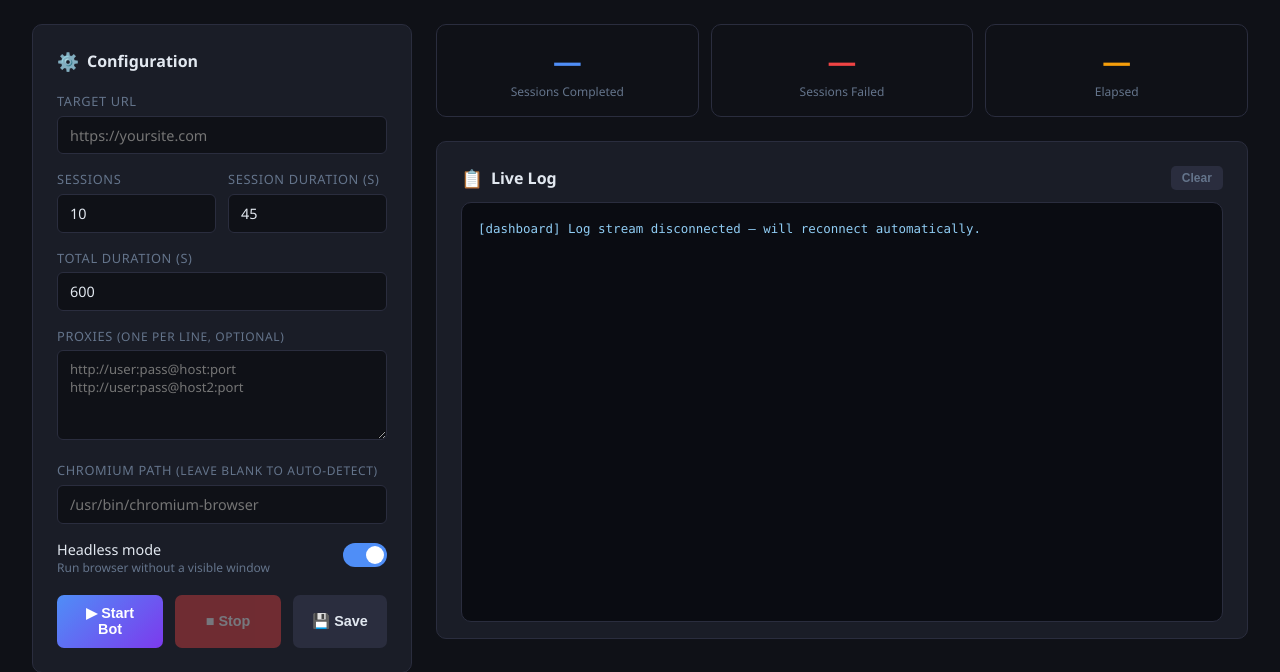
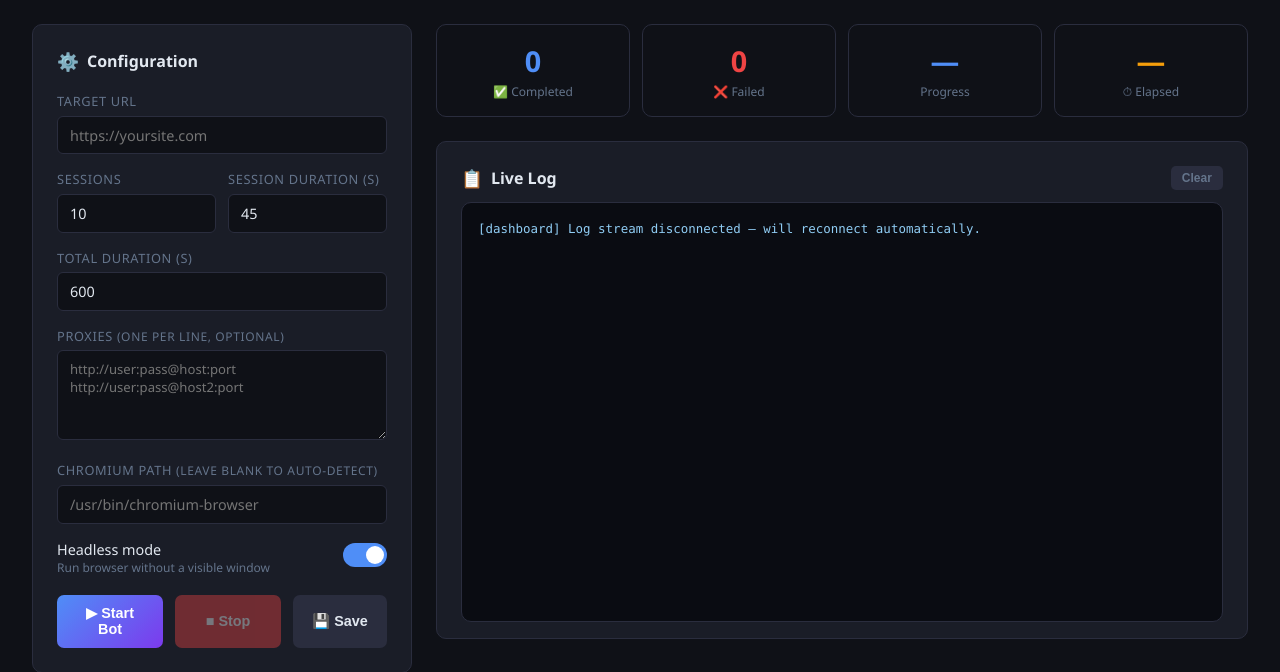
Before and after one commit to Lugayavu/web-traffic-bot, a Flask app: page / in a window 1280 px wide. Shown: the part 83-755 px from the top of the page. Run offline with Flask 3, Linux system fonts and the light colour scheme; data that the repository does not hold is empty.

Commit message:
feat: real-time session counters in dashboard
Previously the Completed/Failed counters only updated when the final
summary log line appeared (end of run). Now they update every 3 seconds
via a new /api/stats endpoint.

bot/dashboard/app.py
- Add _bot_instance global to hold a reference to the running TrafficBot
- Set _bot_instance in the _run() closure; clear it in finally block
- Add GET /api/stats endpoint that reads sessions_completed,
  sessions_failed, and sessions_count directly from the live bot instance

bot/dashboard/templates/index.html
- Add 4th stat card: 'Progress' showing 'done / total' (e.g. '3 / 10')
- Update stats grid to 4 columns
- Add pollStats() function that calls /api/stats every 3 seconds
- Combine pollStatus + pollStats into a single setInterval call
- Reset stat-progress to '0 / ?' in startElapsedTimer()
- Remove log-line parsing for stats (replaced by API polling)

```diff
--- a/bot/dashboard/app.py
+++ b/bot/dashboard/app.py
@@ -26,6 +26,7 @@ app = Flask(__name__, template_folder="templates", static_folder="static")
 # ---------------------------------------------------------------------------
 
 _bot_thread: Optional[threading.Thread] = None
+_bot_instance = None   # live TrafficBot reference for real-time stats
 _bot_lock = threading.Lock()
 _log_queue: queue.Queue = queue.Queue(maxsize=500)
 
@@ -120,6 +121,18 @@ def bot_status():
     return jsonify({"running": running})
 
 
+@app.route("/api/stats", methods=["GET"])
+def bot_stats():
+    """Return live session counters from the running bot."""
+    if _bot_instance is not None:
+        return jsonify({
+            "completed": _bot_instance.sessions_completed,
+            "failed":    _bot_instance.sessions_failed,
+            "total":     _bot_instance.config.sessions_count,
+        })
+    return jsonify({"completed": 0, "failed": 0, "total": 0})
+
+
 @app.route("/api/start", methods=["POST"])
 def start_bot():
     global _bot_thread
@@ -142,11 +155,15 @@ def start_bot():
         config.config.update(_current_config)
 
         def _run():
+            global _bot_instance
             try:
                 bot = TrafficBot(config)
+                _bot_instance = bot
                 bot.run()
             except Exception as exc:
                 logging.getLogger(__name__).error(f"Bot crashed: {exc}")
+            finally:
+                _bot_instance = None
 
         _bot_thread = threading.Thread(target=_run, daemon=True, name="bot-worker")
         _bot_thread.start()
--- a/bot/dashboard/templates/index.html
+++ b/bot/dashboard/templates/index.html
@@ -210,7 +210,7 @@
     /* ------------------------------------------------------------------ */
     .stats-row {
       display: grid;
-      grid-template-columns: repeat(3, 1fr);
+      grid-template-columns: repeat(4, 1fr);
       gap: .75rem;
       margin-bottom: 1.5rem;
     }
@@ -367,15 +367,19 @@
     <div class="stats-row">
       <div class="stat-card">
         <div class="val" id="stat-completed">—</div>
-        <div class="lbl">Sessions Completed</div>
+        <div class="lbl">✅ Completed</div>
       </div>
       <div class="stat-card">
         <div class="val" id="stat-failed" style="color:var(--red)">—</div>
-        <div class="lbl">Sessions Failed</div>
+        <div class="lbl">❌ Failed</div>
+      </div>
+      <div class="stat-card">
+        <div class="val" id="stat-progress" style="color:var(--accent)">—</div>
+        <div class="lbl">Progress</div>
       </div>
       <div class="stat-card">
         <div class="val" id="stat-elapsed" style="color:var(--yellow)">—</div>
-        <div class="lbl">Elapsed</div>
+        <div class="lbl">⏱ Elapsed</div>
       </div>
     </div>
 
@@ -499,6 +503,7 @@ function startElapsedTimer() {
   _elapsedStart = Date.now();
   $('stat-completed').textContent = '0';
   $('stat-failed').textContent = '0';
+  $('stat-progress').textContent = '0 / ?';
   clearInterval(_elapsedInterval);
   _elapsedInterval = setInterval(() => {
     const s = Math.floor((Date.now() - _elapsedStart) / 1000);
@@ -519,9 +524,27 @@ async function pollStatus() {
   } catch (_) {}
 }
 
+async function pollStats() {
+  try {
+    const r = await fetch('/api/stats');
+    const data = await r.json();
+    if (data.completed !== undefined) {
+      $('stat-completed').textContent = data.completed;
+    }
+    if (data.failed !== undefined) {
+      $('stat-failed').textContent = data.failed;
+    }
+    if (data.total !== undefined && data.total > 0) {
+      const done = data.completed + data.failed;
+      $('stat-progress').textContent = `${done} / ${data.total}`;
+    }
+  } catch (_) {}
+}
+
 // Poll every 3 seconds
-setInterval(pollStatus, 3000);
+setInterval(() => { pollStatus(); pollStats(); }, 3000);
 pollStatus();
+pollStats();
 
 /* ------------------------------------------------------------------ */
 /* Live log via SSE                                                     */
@@ -532,12 +555,6 @@ evtSource.onmessage = e => {
   const line = e.data;
   if (!line || line.startsWith(':')) return;  // keep-alive ping
   appendLog(line);
-
-  // Parse session stats from log lines
-  const mComp = line.match(/Sessions Completed\s*:\s*(\d+)/i);
-  const mFail  = line.match(/Sessions Failed\s*:\s*(\d+)/i);
-  if (mComp) $('stat-completed').textContent = mComp[1];
-  if (mFail) $('stat-failed').textContent    = mFail[1];
 };
 
 evtSource.onerror = () => {
```
